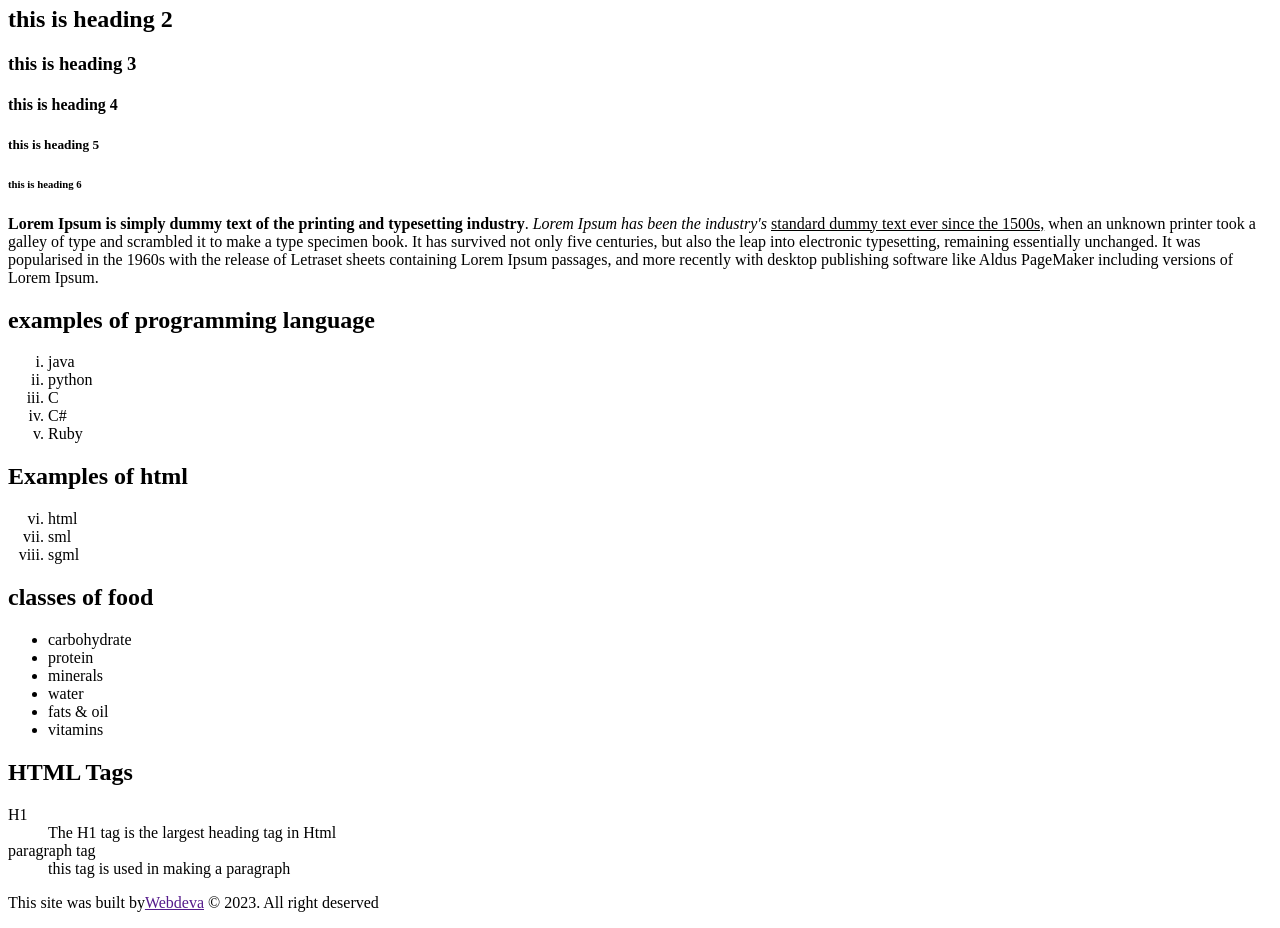
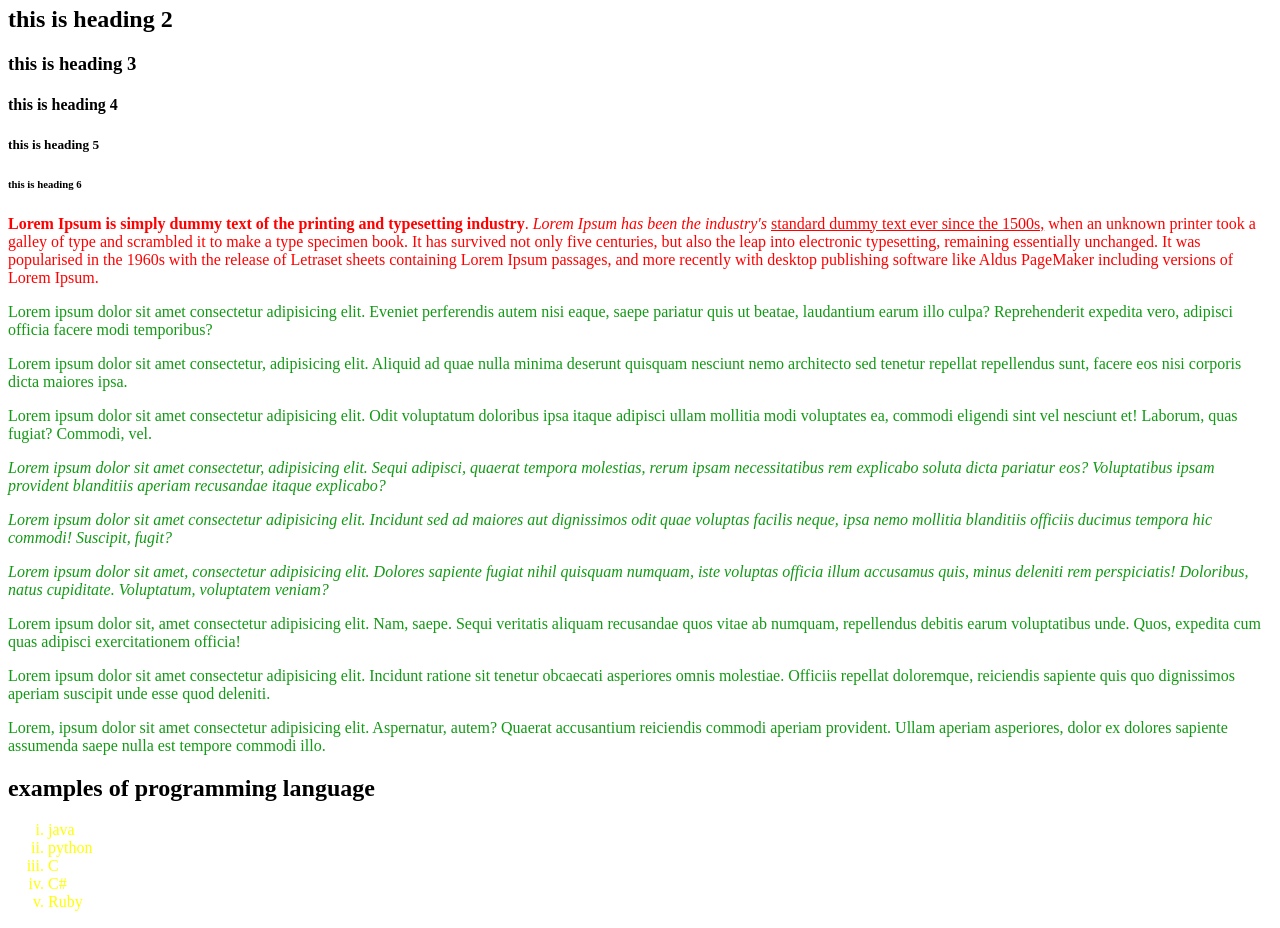
Before and after one commit to Blossom92/Introductory-class, a plain HTML site: page index.html in a window 1280 px wide. Shown: the part 234-1162 px from the top of the page. Drawn offline with Linux system fonts and the light colour scheme.

Commit message:
css intro class

```diff
--- a/index.html
+++ b/index.html
@@ -1,13 +1,32 @@
 <!DOCTYPE html>
 
 <html>
-
   <head>
     <title>webdeva</title>
+	<style>
+		li{
+			color: yellow !important;
+			color: blue;
+			color: aqua;
+		}
+		p{
+			color: red;
+		}
+		.markup-list{
+			color: orange;
+		}
+		#xml{
+			color: blue;
+		}
+		section p{
+			color: rgb(17, 154, 19);
+		}
+		.section2{
+			font-style: italic;
+		}
+	</style>
   </head>
-
   <body>
-
     <header>
       <nav>
         <!--make a link with anchor tag -->
@@ -23,7 +42,6 @@
       </nav>
     </header>
     <main>
-
       <h1>index</h1>
       <!-- i like to code-->
       <!--Hello world-->
@@ -36,21 +54,41 @@
       <h5>this is heading 5</h5>
       <h6>this is heading 6</h6>
       <!--This is a paragraph-->
-		<p><strong>Lorem Ipsum is simply dummy text of the printing and typesetting industry</strong>. <em>Lorem Ipsum
-				has
-				been the industry's</em> <u>standard dummy text ever since the 1500s,</u> when an unknown printer took a
-			galley of type and scrambled it to make a type specimen book. It has survived not only five centuries, but
-			also
-			the leap into electronic typesetting, remaining essentially unchanged. It was popularised in the 1960s with
-			the
-			release of Letraset sheets containing Lorem Ipsum passages, and more recently with desktop publishing
-			software
-			like Aldus PageMaker including versions of Lorem Ipsum.</p>
+      <p>
+        <strong
+          >Lorem Ipsum is simply dummy text of the printing and typesetting
+          industry</strong
+        >. <em>Lorem Ipsum has been the industry's</em>
+        <u>standard dummy text ever since the 1500s,</u> when an unknown printer
+        took a galley of type and scrambled it to make a type specimen book. It
+        has survived not only five centuries, but also the leap into electronic
+        typesetting, remaining essentially unchanged. It was popularised in the
+        1960s with the release of Letraset sheets containing Lorem Ipsum
+        passages, and more recently with desktop publishing software like Aldus
+        PageMaker including versions of Lorem Ipsum.
+      </p>
 
       <!--text formatting tags-->
       <!-- <b>for bold and <strong> tag for important, are used to darken text or make them bold-->
       <!--<i> for italics and emphasis, the both used to make a text appear italics-->
-		<!--<u> for underline
+      <!--<u> for underline-->
+
+<section>
+		<p>Lorem ipsum dolor sit amet consectetur adipisicing elit. Eveniet perferendis autem nisi eaque, saepe pariatur quis ut beatae, laudantium earum illo culpa? Reprehenderit expedita vero, adipisci officia facere modi temporibus?</p>
+		<p>Lorem ipsum dolor sit amet consectetur, adipisicing elit. Aliquid ad quae nulla minima deserunt quisquam nesciunt nemo architecto sed tenetur repellat repellendus sunt, facere eos nisi corporis dicta maiores ipsa.</p>
+		<p>Lorem ipsum dolor sit amet consectetur adipisicing elit. Odit voluptatum doloribus ipsa itaque adipisci ullam mollitia modi voluptates ea, commodi eligendi sint vel nesciunt et! Laborum, quas fugiat? Commodi, vel.</p>
+</section>
+<section class="section2">
+	<p>Lorem ipsum dolor sit amet consectetur, adipisicing elit. Sequi adipisci, quaerat tempora molestias, rerum ipsam necessitatibus rem explicabo soluta dicta pariatur eos? Voluptatibus ipsam provident blanditiis aperiam recusandae itaque explicabo?</p>
+	<p>Lorem ipsum dolor sit amet consectetur adipisicing elit. Incidunt sed ad maiores aut dignissimos odit quae voluptas facilis neque, ipsa nemo mollitia blanditiis officiis ducimus tempora hic commodi! Suscipit, fugit?</p>
+	<p>Lorem ipsum dolor sit amet, consectetur adipisicing elit. Dolores sapiente fugiat nihil quisquam numquam, iste voluptas officia illum accusamus quis, minus deleniti rem perspiciatis! Doloribus, natus cupiditate. Voluptatum, voluptatem veniam?</p>
+</section>
+
+<section>
+	<p>Lorem ipsum dolor sit, amet consectetur adipisicing elit. Nam, saepe. Sequi veritatis aliquam recusandae quos vitae ab numquam, repellendus debitis earum voluptatibus unde. Quos, expedita cum quas adipisci exercitationem officia!</p>
+	<p>Lorem ipsum dolor sit amet consectetur adipisicing elit. Incidunt ratione sit tenetur obcaecati asperiores omnis molestiae. Officiis repellat doloremque, reiciendis sapiente quis quo dignissimos aperiam suscipit unde esse quod deleniti.</p>
+	<p>Lorem, ipsum dolor sit amet consectetur adipisicing elit. Aspernatur, autem? Quaerat accusantium reiciendis commodi aperiam provident. Ullam aperiam asperiores, dolor ex dolores sapiente assumenda saepe nulla est tempore commodi illo.</p>
+</section>
 
 		<!--lists in HTML-->
       <!--ordered list-->
@@ -67,12 +105,11 @@
         <li>Ruby</li>
       </ol>
 
-
       <h2>Examples of html</h2>
       <ol type="i" start="6">
-			<li>html</li>
-			<li>sml</li>
-			<li>sgml</li>
+        <li class="markup-list" id="html">html</li>
+        <li class="markup-list" id="xml">xml</li>
+        <li class="markup-list" id="sgml">sgml</li>
       </ol>
 
       <!--unordered list-->
@@ -81,7 +118,8 @@
         <li>carbohydrate</li>
         <li>protein</li>
         <li>minerals</li>
-			<li>water</ul<li>
+        <li>water</li>
+        <li></li>
         <li>fats & oil</li>
         <li>vitamins</li>
       </ul>
@@ -93,17 +131,13 @@
         <dd>The H1 tag is the largest heading tag in Html</dd>
         <dt>paragraph tag</dt>
         <dd>this tag is used in making a paragraph</dd>
-
       </d1>
-
     </main>
     <footer>
-		<p>This site was built by<a href="">Webdeva</a> &copy; 2023. All right deserved</p>
+      <p>
+        This site was built by<a href="">Webdeva</a> &copy; 2023. All right
+        deserved
+      </p>
     </footer>
   </body>
-
-
-
-
-
 </html>
```
Also changed, not shown: contact.html (+19 -3 lines). Lines whose indentation alone changed are shown as unchanged.
